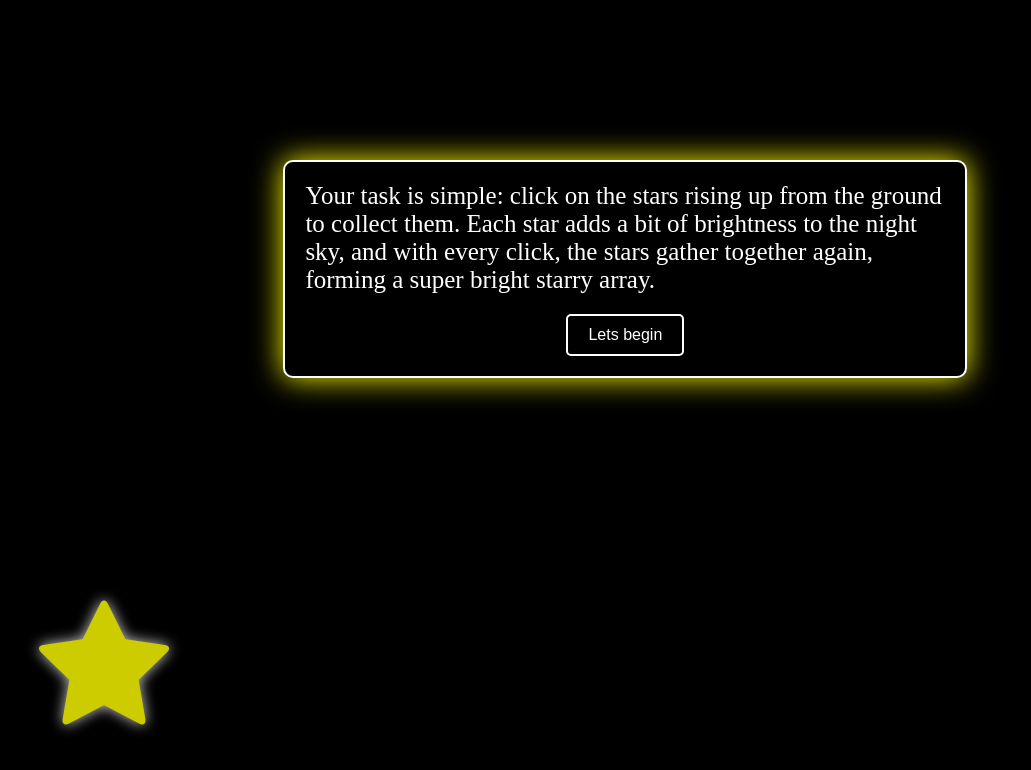
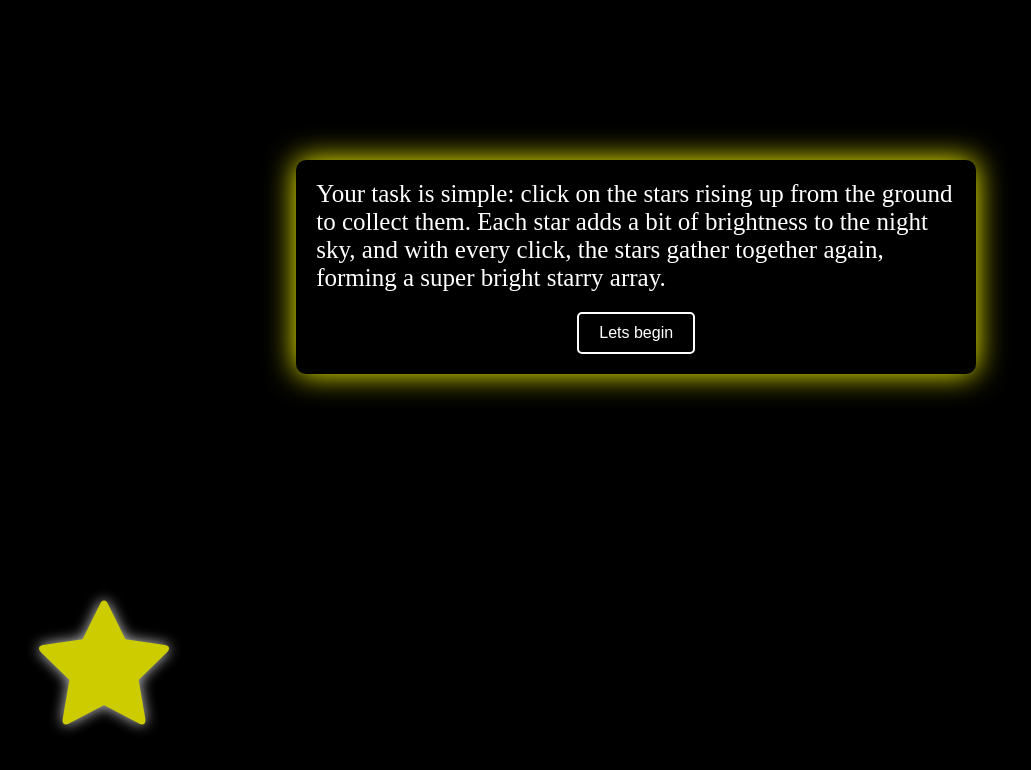
Before and after one commit to DingdingToronto/HtmlProject, a plain HTML site: page index.html in a window 1280 px wide. Shown: the whole page, without its empty margins (11-1042 px from the left). Drawn offline with nearby package versions, Linux system fonts and the light colour scheme.

Commit message:
css changed

```diff
--- a/styles.css
+++ b/styles.css
@@ -14,13 +14,13 @@ body {
   background-color: #000000; /* Black background */
   color: #ffffff; /* White text color */
   position: absolute;
-  left: 23%;
+  left: 24%;
   top: 20%;
   font-size: 25px;
-  border: 2px solid #ffffff; /* White border for added elegance */
+
   border-radius: 10px;
   padding: 20px; /* Add padding for better spacing */
-  box-shadow: 0 0 10px rgba(255, 255, 255, 0.2); /* Subtle white shadow */
+
 }
 
 /* Optional: Add transition for a smoother hover effect */
```
Also changed, not shown: 1 other file.
